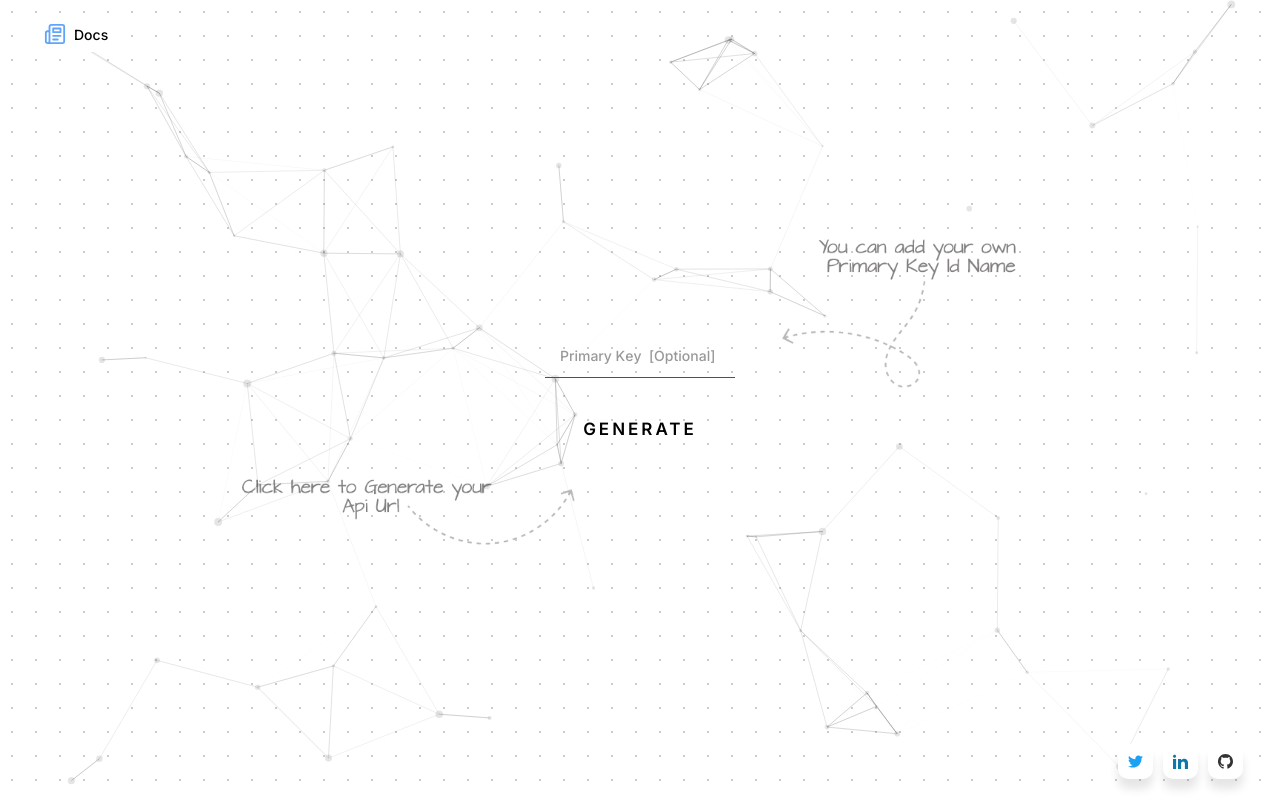
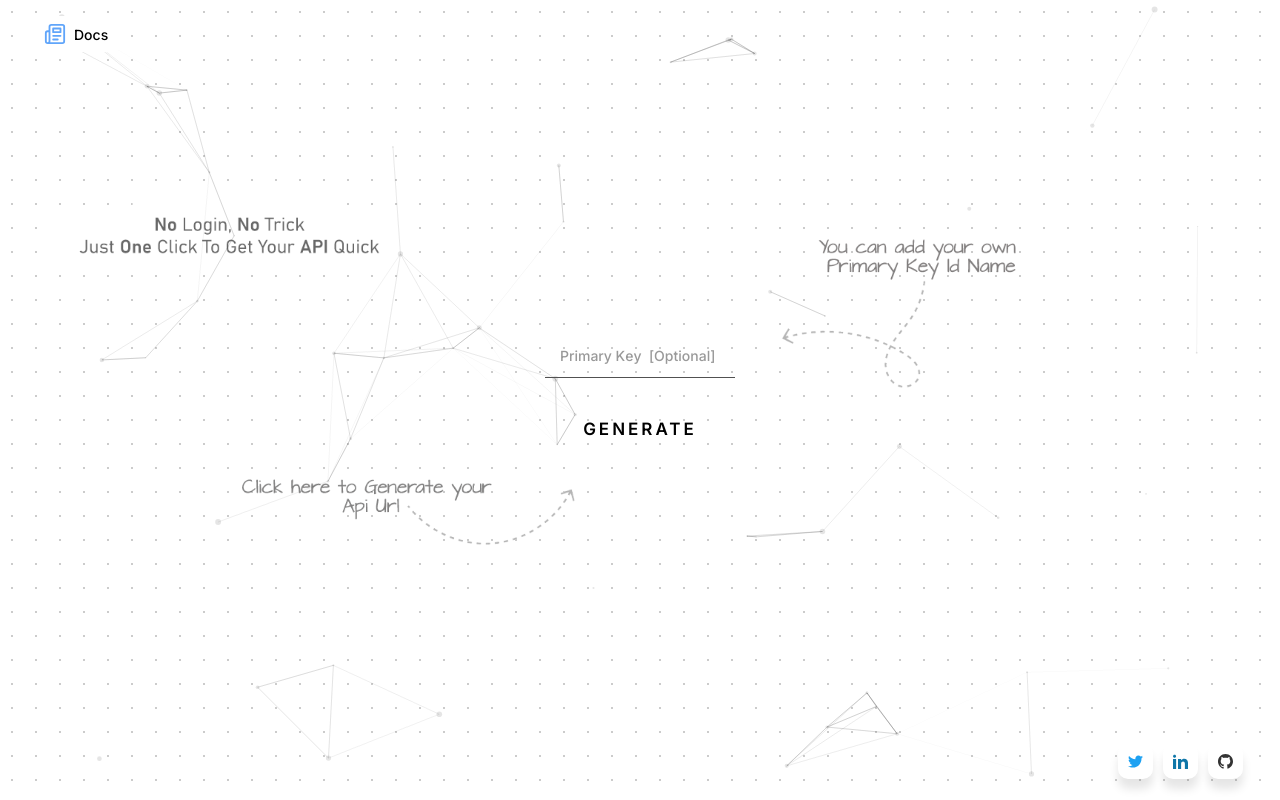
Before and after one commit to siddhld/Easybackend-UI, a Next.js app: page / in a window 1280 px wide. Built offline with nearby package versions, Linux system fonts and the light colour scheme.

Commit message:
Enhanced Homepage

```diff
--- a/src/components/InputField.css
+++ b/src/components/InputField.css
@@ -3,7 +3,9 @@
 }
 
 .h-img {
-  background-image: url('/homepage.png');
+  /* background-image: url('/homepage.png'); */
+  background-image: url('/text-back.png');
+  z-index: 100;
 }
 
 .wave-group .input {
--- a/src/components/ParticlesBackground.tsx
+++ b/src/components/ParticlesBackground.tsx
@@ -90,7 +90,7 @@ const ParticlesBackground = () => {
               enable: true,
               area: 1000,
             },
-            value: 80,
+            value: 60,
           },
           opacity: {
             value: 0.1,
@@ -99,7 +99,7 @@ const ParticlesBackground = () => {
             type: "circle",
           },
           size: {
-            value: { min: 1, max: 4 },
+            value: { min: 0.5, max: 3 },
           },
         },
         detectRetina: true,
```
Also changed, not shown: public/text-back.png (added).
